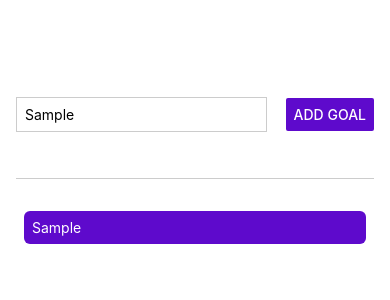
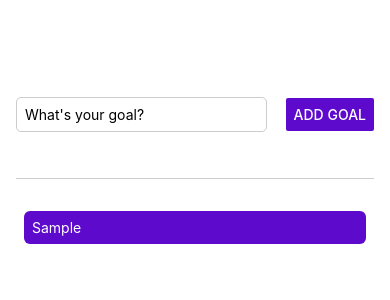
Before and after one commit to NaveedMaq/GoalPost, a React Native app: screen / in a window 390 px wide. Both pictures are taken after typing "Sample" into the empty fields and a click on the button "ADD GOAL". Shown: the top 300 px of the page. Built offline with nearby package versions, Linux system fonts and the light colour scheme.

Commit message:
feat: refactor to components

```diff
--- a/App.js
+++ /dev/null
@@ -1,76 +0,0 @@
-import { Button, FlatList, StyleSheet, TextInput, View } from 'react-native';
-import { PlayGround } from './playground';
-import { useState } from 'react';
-import { GoalItem } from './components/GoalItem';
-
-export default function App() {
-  const [allGoals, setAllGoals] = useState([]);
-  const [goalInput, setGoalInput] = useState('');
-
-  function goalInputHandler(enteredText) {
-    setGoalInput(enteredText);
-  }
-
-  function addGoalHandler() {
-    setAllGoals((goals) => [
-      ...goals,
-      { text: goalInput, id: Math.random().toString() },
-    ]);
-    // setGoalInput('');
-  }
-
-  // return <PlayGround />;
-
-  return (
-    <View style={styles.appContainer}>
-      <View style={styles.inputContainer}>
-        <TextInput
-          style={styles.textInput}
-          placeholder="What's your goal?"
-          onChangeText={goalInputHandler}
-          // value={goalInput}
-        />
-        <Button color="#5e0acc" onPress={addGoalHandler} title="Add Goal" />
-      </View>
-
-      <View style={styles.goalsContainer}>
-        <FlatList
-          alwaysBounceVertical={false}
-          data={allGoals}
-          keyExtractor={(item) => item.id}
-          renderItem={(itemData) => <GoalItem text={itemData.item.text} />}
-        />
-      </View>
-    </View>
-  );
-}
-
-const styles = StyleSheet.create({
-  appContainer: {
-    paddingTop: 50,
-    paddingHorizontal: 16,
-    flex: 1,
-  },
-
-  inputContainer: {
-    flex: 1,
-    flexDirection: 'row',
-    justifyContent: 'space-between',
-    alignItems: 'center',
-    marginBottom: 24,
-    borderBottomWidth: 1,
-    borderBottomColor: '#ccc',
-  },
-
-  textInput: {
-    borderWidth: 1,
-    borderColor: '#ccc',
-    width: '70%',
-    marginRight: 8,
-    padding: 8,
-  },
-
-  goalsContainer: {
-    flex: 5,
-  },
-});
--- /dev/null
+++ b/App.jsx
@@ -0,0 +1,31 @@
+import { useState } from 'react';
+import { StyleSheet, View } from 'react-native';
+
+import { GoalInput } from './components/GoalInput';
+import { GoalList } from './components/GoalList';
+
+export default function App() {
+  const [allGoals, setAllGoals] = useState([]);
+
+  function addGoalHandler(goal) {
+    setAllGoals((goals) => [
+      ...goals,
+      { text: goal, id: Math.random().toString() },
+    ]);
+  }
+
+  return (
+    <View style={styles.appContainer}>
+      <GoalInput onAddGoal={addGoalHandler} />
+      <GoalList allGoals={allGoals} />
+    </View>
+  );
+}
+
+const styles = StyleSheet.create({
+  appContainer: {
+    paddingTop: 50,
+    paddingHorizontal: 16,
+    flex: 1,
+  },
+});
--- a/components/GoalInput.jsx
+++ b/components/GoalInput.jsx
@@ -1 +1,48 @@
-export const GoalInput = () => {};
+import { useState } from 'react';
+import { Button, StyleSheet, TextInput, View } from 'react-native';
+
+export const GoalInput = (props) => {
+  const [entertedGoalText, setEntertedGoalText] = useState('');
+
+  function addGoalHandler() {
+    props.onAddGoal(entertedGoalText);
+    setEntertedGoalText('');
+  }
+
+  function goalInputHandler(enteredText) {
+    setEntertedGoalText(enteredText);
+  }
+
+  return (
+    <View style={styles.inputContainer}>
+      <TextInput
+        style={styles.textInput}
+        placeholder="What's your goal?"
+        onChangeText={goalInputHandler}
+        value={entertedGoalText}
+      />
+      <Button color="#5e0acc" onPress={addGoalHandler} title="Add Goal" />
+    </View>
+  );
+};
+
+const styles = StyleSheet.create({
+  inputContainer: {
+    flex: 1,
+    flexDirection: 'row',
+    justifyContent: 'space-between',
+    alignItems: 'center',
+    marginBottom: 24,
+    borderBottomWidth: 1,
+    borderBottomColor: '#ccc',
+  },
+
+  textInput: {
+    borderWidth: 1,
+    borderColor: '#ccc',
+    width: '70%',
+    marginRight: 8,
+    padding: 8,
+    borderRadius: 5,
+  },
+});
--- a/components/GoalItem.jsx
+++ b/components/GoalItem.jsx
@@ -1,9 +1,9 @@
 import { StyleSheet, Text, View } from 'react-native';
 
-export const GoalItem = ({ text }) => {
+export const GoalItem = (props) => {
   return (
     <View style={styles.goalItem}>
-      <Text style={styles.goalText}>{text}</Text>
+      <Text style={styles.goalText}>{props.text}</Text>
     </View>
   );
 };
--- /dev/null
+++ b/components/GoalList.jsx
@@ -0,0 +1,22 @@
+import { FlatList, StyleSheet, View } from 'react-native';
+
+import { GoalItem } from './GoalItem';
+
+export const GoalList = (props) => {
+  return (
+    <View style={styles.goalsContainer}>
+      <FlatList
+        alwaysBounceVertical={false}
+        data={props.allGoals}
+        keyExtractor={(item) => item.id}
+        renderItem={(itemData) => <GoalItem text={itemData.item.text} />}
+      />
+    </View>
+  );
+};
+
+const styles = StyleSheet.create({
+  goalsContainer: {
+    flex: 5,
+  },
+});
```
Also changed, not shown: components/fixed-dimensions-basics.js (deleted, +0 -49 lines), components/Playground.jsx (renamed from playground.js).
